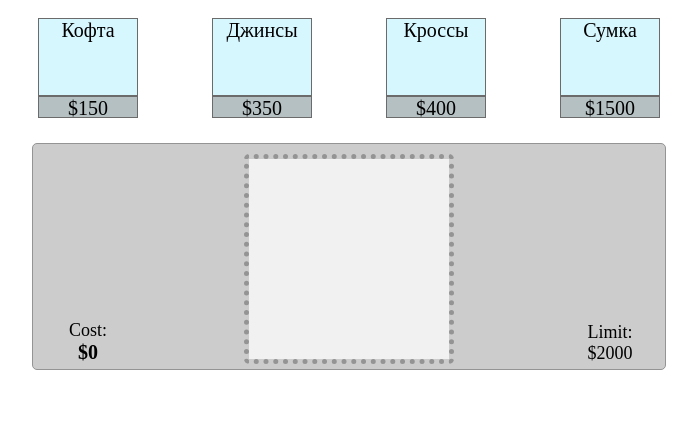
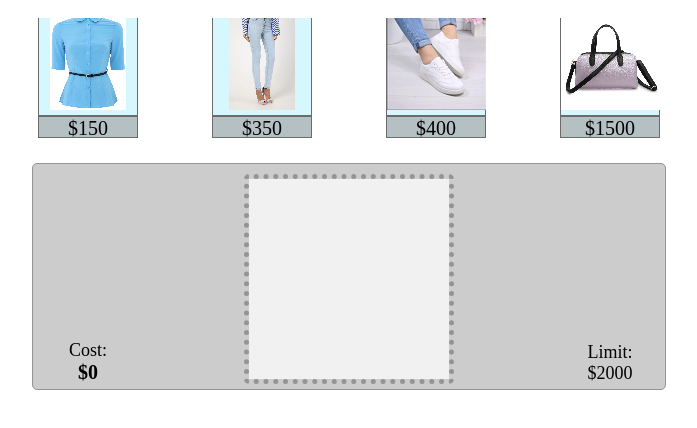
Before and after one commit to iamgo100/web-course, a plain HTML site: page Sem4/cart/index.html in a window 1280 px wide. Shown: the whole page, without its empty margins (291-988 px from the left). Drawn offline with Linux system fonts and the light colour scheme.

Commit message:
добавила картинки в работу cart

```diff
--- a/Sem4/cart/cart.css
+++ b/Sem4/cart/cart.css
@@ -23,7 +23,8 @@
 }
 .item {
     width: 100px;
-    height: 100px;
+    height: 120px;
+    overflow: hidden;
     display: flex;
     flex-direction: column;
     align-items: center stretch;
--- a/Sem4/cart/index.html
+++ b/Sem4/cart/index.html
@@ -7,19 +7,19 @@
         <div class="cont">
             <div class="gds">
                 <div class="item" draggable="true" data-id="1">
-                    <span class="gd">Кофта</span>
+                    <span class="gd"><img src="item1.png"></span>
                     <span class="cost">$150</span>
                 </div>
                 <div class="item" draggable="true" data-id="2">
-                    <span class="gd">Джинсы</span>
+                    <span class="gd"><img src="item2.png"></span>
                     <span class="cost">$350</span>
                 </div>
                 <div class="item" draggable="true" data-id="3">
-                    <span class="gd">Кроссы</span>
+                    <span class="gd"><img src="item3.png"></span>
                     <span class="cost">$400</span>
                 </div>
                 <div class="item" draggable="true" data-id="4">
-                    <span class="gd">Сумка</span>
+                    <span class="gd"><img src="item4.png"></span>
                     <span class="cost">$1500</span>
                 </div>
             </div>
```
Also changed, not shown: Sem4/cart/item1.png (added), Sem4/cart/item2.png (added), Sem4/cart/item3.png (added), Sem4/cart/item4.png (added).
